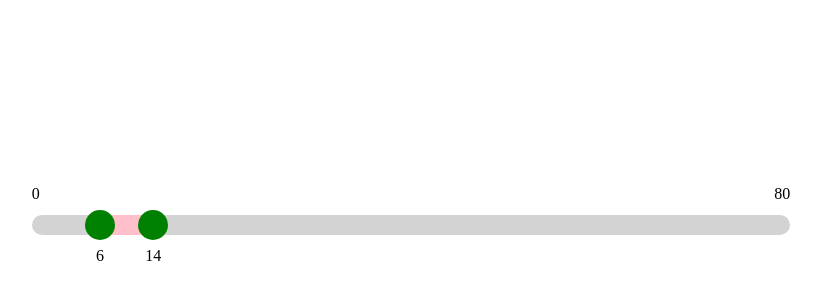
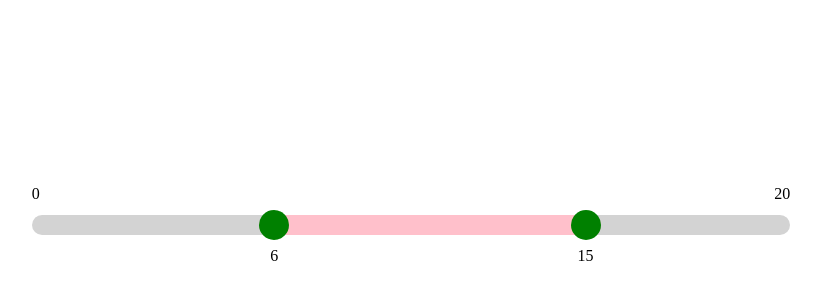
Before and after one commit to jcbbb/range-slider, a React (Create React App) app: page / in a window 1280 px wide. Shown: the part 38-338 px from the top of the page, without its empty margins (229-1050 px from the left). Built offline with nearby package versions, Linux system fonts and the light colour scheme.

Commit message:
Changed default vals

```diff
--- a/src/App.js
+++ b/src/App.js
@@ -5,7 +5,7 @@ import './app.scss';
 const App = () => {
     return (
         <div className="container">
-            <RangeSlider min={0} max={80} defaultMin={6} defaultMax={15} />
+            <RangeSlider min={0} max={20} defaultMin={6} defaultMax={15} />
         </div>
     );
 };
```
